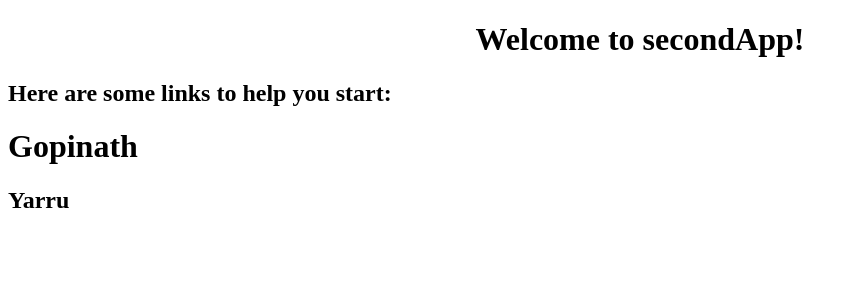
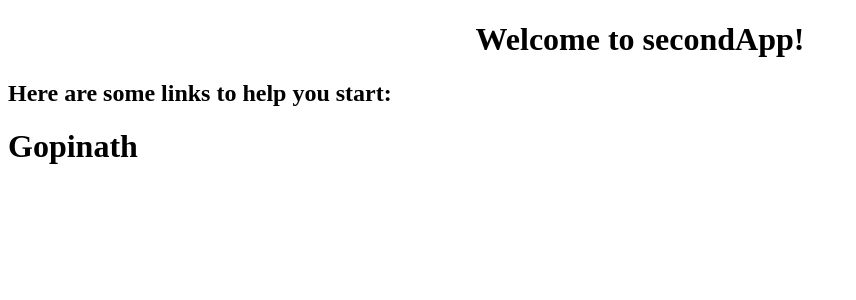
Before and after one commit to ydgopinath/Angular, an Angular app in the folder Angular/: page / in a window 1280 px wide. Shown: the top 300 px of the page, without its empty margins (0-856 px from the left). Built offline with nearby package versions, Linux system fonts and the light colour scheme.

Commit message:
h2 removed

```diff
--- a/Angular/src/app/app.component.html
+++ b/Angular/src/app/app.component.html
@@ -7,5 +7,4 @@
 <h2>Here are some links to help you start: </h2>
 
 <h1>Gopinath </h1>
-<h2>Yarru </h2>
 <router-outlet></router-outlet>
```
